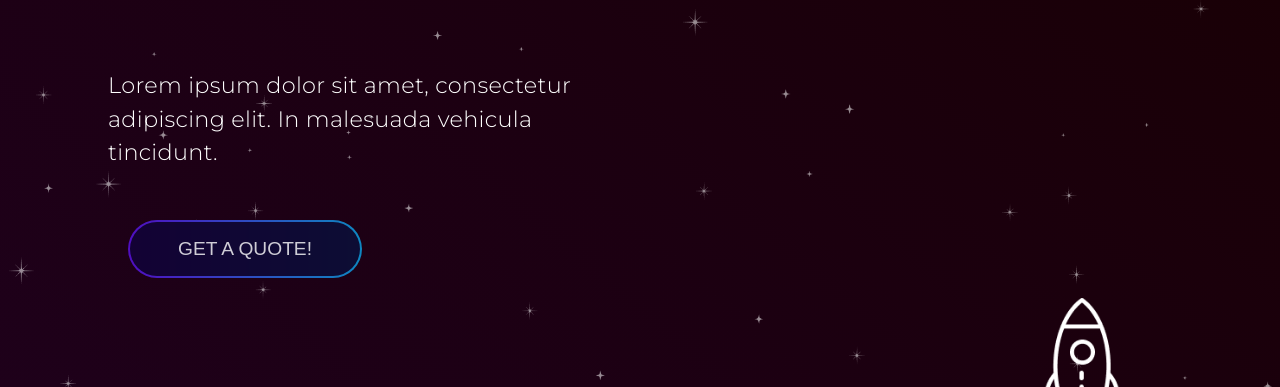
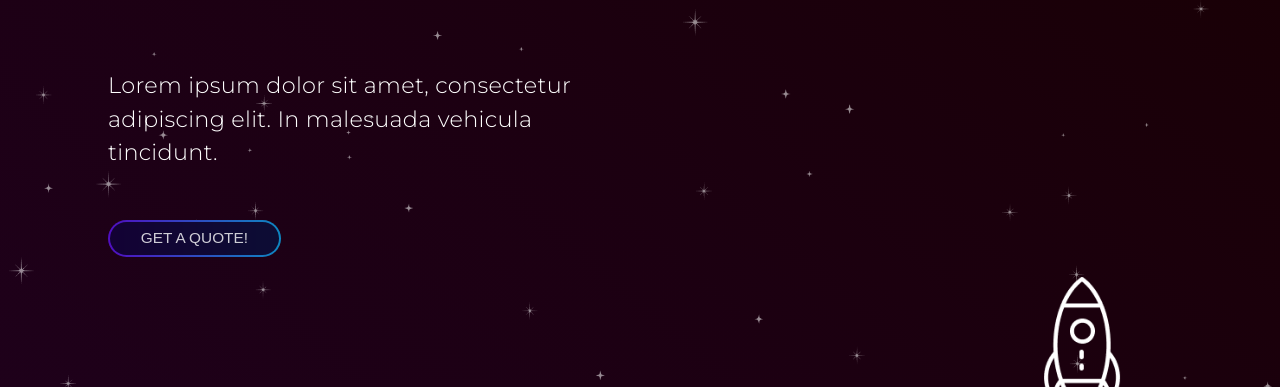
Before and after one commit to Ozzitech/ozzitech-dev, a plain HTML site: page home.html in a window 1280 px wide. Shown: the part 413-800 px from the top of the page. Drawn offline with Linux system fonts and the light colour scheme.

Commit message:
changed large screen styling

```diff
--- a/Styles/_home.scss
+++ b/Styles/_home.scss
@@ -1,22 +1,6 @@
 .container {
 	padding-left: 0 !important;
 	padding-right: 0 !important;
-}
-
-#header{
-        z-index: 1;
-        position: fixed;
-        display: flex;
-        left: 0;
-        top: 0;
-        width: 100%;
-        padding: 20px;
-    }
-
-#header.scrolled {
-      background: rgba(14, 5, 42, 0.9);
-      color: #e0e0e0;
-    transition: all 0.3s ease;
 }
 
 /*button styles*/
@@ -41,6 +25,24 @@
 	text-transform: uppercase;
 }
 
+/*Header Section*/
+
+#header{
+        z-index: 1;
+        position: fixed;
+        display: flex;
+        left: 0;
+        top: 0;
+        width: 100%;
+        padding: 20px;
+    }
+
+#header.scrolled {
+      background: rgba(14, 5, 42, 0.9);
+      color: #e0e0e0;
+    transition: all 0.3s ease;
+}
+
 .nav-menu{
     width: 100%;
     display: flex;
@@ -55,8 +57,7 @@
             background-size: contain;
             background-repeat: no-repeat;
             background-position: center;
-            @include lg{
-
+            @include xl{
                 width:300px;
                 height: 100px;
             }
@@ -77,7 +78,7 @@
         width:100%;
         height: 100vh;
         transition: 1s ease;
-        right: -1000px;
+        right: -1300px;
         flex-direction: column;
         li{
             padding:20px;
@@ -99,7 +100,7 @@
                 }
             }
         }
-        @include lg{
+        @include xl{
             flex-direction: row;
             transition: none;
             position: static;
@@ -116,7 +117,7 @@
         @include sm{
             display:block;
         }
-        @include lg{
+        @include xl{
             display: none;
         }
         .bar{
@@ -141,7 +142,6 @@
         }
     }
 }
-
 .active{
     right:0px !important;
 }
@@ -188,7 +188,6 @@
             font-size: 6em;
             line-height: 1.5em;
             text-align: left;
-
         }
 
     }
@@ -217,10 +216,15 @@
         align-self: center;
         max-width: max-content;
         @include lg{
-            margin-left: 20px;
+            margin-left: 0px;
             margin-top: 30px;
             align-self:flex-start;
         }
+
+    .btn-inner{
+        padding: 0.5em 2em;
+        font-size: 0.8em;
+    }
     }
     &-img{
         background-image: url('../assets/images/Rocket.png');
@@ -242,6 +246,9 @@
         margin:40px;
     }
     @include lg{
+        margin: 50px 200px;
+    }
+    @include xl{
         margin: 100px 350px;
 
     }
@@ -265,7 +272,7 @@
     @include md{
         margin: 40px;
     }
-    @include lg{
+    @include xl{
         margin: 50px 100px;
     }
     h2{
@@ -273,7 +280,7 @@
         border-bottom: 3px solid $blue;
         width: 70%;
         font-weight: 500;
-        @include lg{
+        @include xl{
             width:30%;
         }
 
@@ -289,7 +296,7 @@
             @include md{
                 margin: 100px;
             }
-            @include lg{
+            @include xl{
                 height: 700px;
             }
             img{
@@ -320,7 +327,7 @@
                 margin-top: -50%;
                 font-size: 0.6em;
                 padding:10px;
-                @include lg{
+                @include xl{
                     padding: 25px 50px;
                     font-size: 1em;
                 }
@@ -341,7 +348,7 @@
                     color: #021132;
                     align-self: end;
                     margin-top: 5px;
-                    @include lg{
+                    @include xl{
                         margin-top: 20px;
 
                     }
@@ -366,6 +373,9 @@
         margin: 40px;
     }
     @include lg{
+        margin-top: 200px;
+    }
+    @include xl{
         margin: 50px 100px;
     }
     h2{
@@ -373,7 +383,7 @@
         border-bottom: 3px solid $blue;
         width:70%;
         font-weight: 500;
-        @include lg{
+        @include xl{
             width: 30%;
         }
     }
@@ -390,6 +400,10 @@
             flex-direction: row;
             text-align: left;
         }
+        .btn-inner{
+            padding: 0.5em 2em;
+            font-size: 0.8em;
+        }
         .btn{
             height: max-content;
         }
@@ -403,6 +417,9 @@
         p:first-child{
             width: 100%;
             @include lg{
+                width:50%;
+            }
+            @include xl{
                 width:60%;
             }
         }
@@ -415,7 +432,7 @@
             @include md{
                 display: block;
             }
-            @include lg{
+            @include xl{
                 height: full;
                 width: 30%;
             }
@@ -424,7 +441,7 @@
             width:100%;
             display: flex;
             flex-direction: column;
-            @include lg{
+            @include xl{
                 width: 60%;
             }
             h3{
@@ -496,7 +513,7 @@ footer{
         .terms-box{
             flex-direction: column;
             display: flex;
-            @include lg{
+            @include xl{
                 gap:30px;
                 flex-direction: row;
 
```
Also changed, not shown: Styles/style.css, 1 other file.
